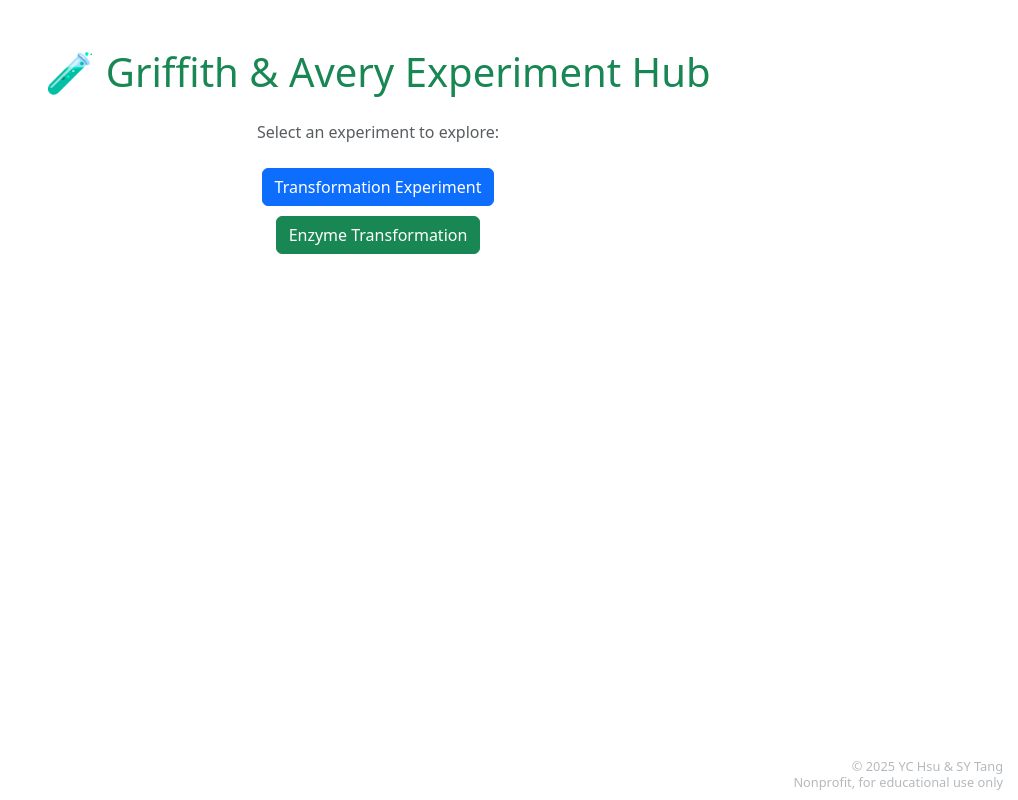
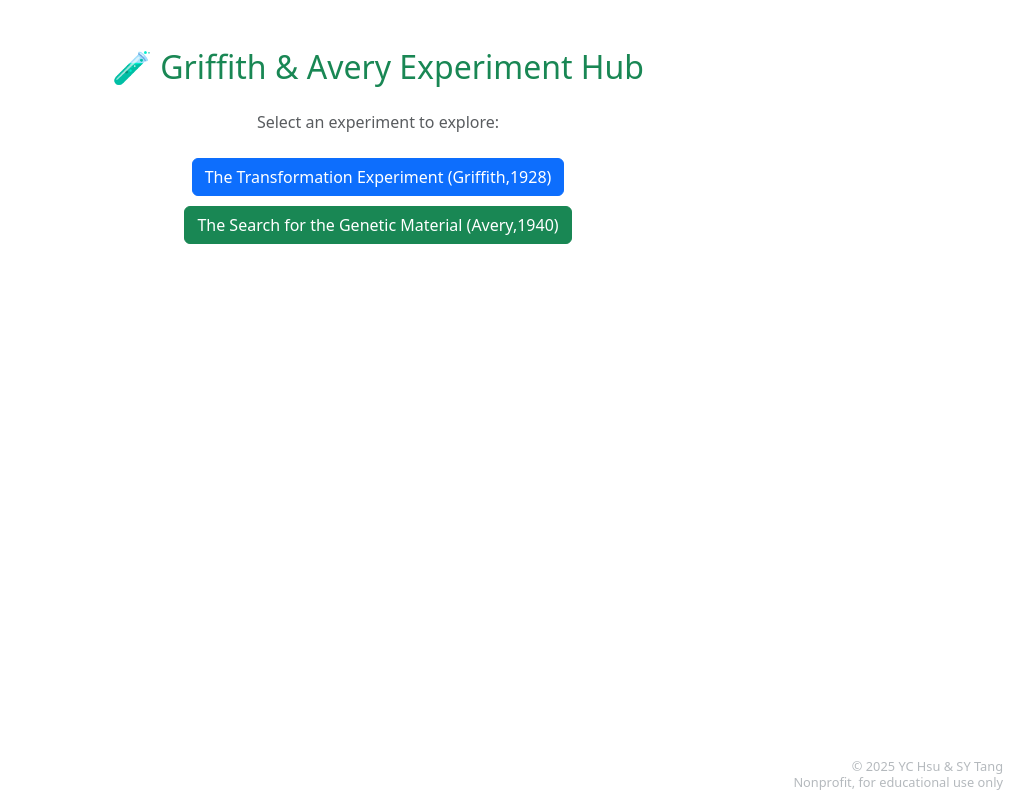
Before and after one commit to ralap-na/griffith-experiment, a React (Create React App) app: page /griffith-experiment/enzyme in a window 1280 px wide. Shown: the whole page, without its empty margins (262-1280 px from the left). Built offline with nearby package versions, Linux system fonts and the light colour scheme.

Commit message:
revise: modify buttons

```diff
--- a/src/pages/Home.js
+++ b/src/pages/Home.js
@@ -5,15 +5,15 @@ export default function Home() {
     const navigate = useNavigate();
     return (
         <div className="text-center py-5">
-            <h1 className="mb-4 text-success">🧪 Griffith & Avery Experiment Hub</h1>
+            <h2 className="mb-4 text-success">🧪 Griffith & Avery Experiment Hub</h2>
             <p className="text-muted mb-4">Select an experiment to explore:</p>
 
             <div style={{display: 'flex', flexDirection: 'column', gap: '10px', alignItems: 'center'}}>
-                <button className="btn btn-primary" onClick={() => navigate('/transformation')}>Transformation
-                    Experiment
+                <button className="btn btn-primary" onClick={() => navigate('/transformation')}>
+                    The Transformation Experiment (Griffith,1928)
                 </button>
                 <button className="btn btn-success" onClick={() => navigate('/enzyme')}>
-                    Enzyme Transformation
+                    The Search for the Genetic Material (Avery,1940)
                 </button>
             </div>
             <div
```
